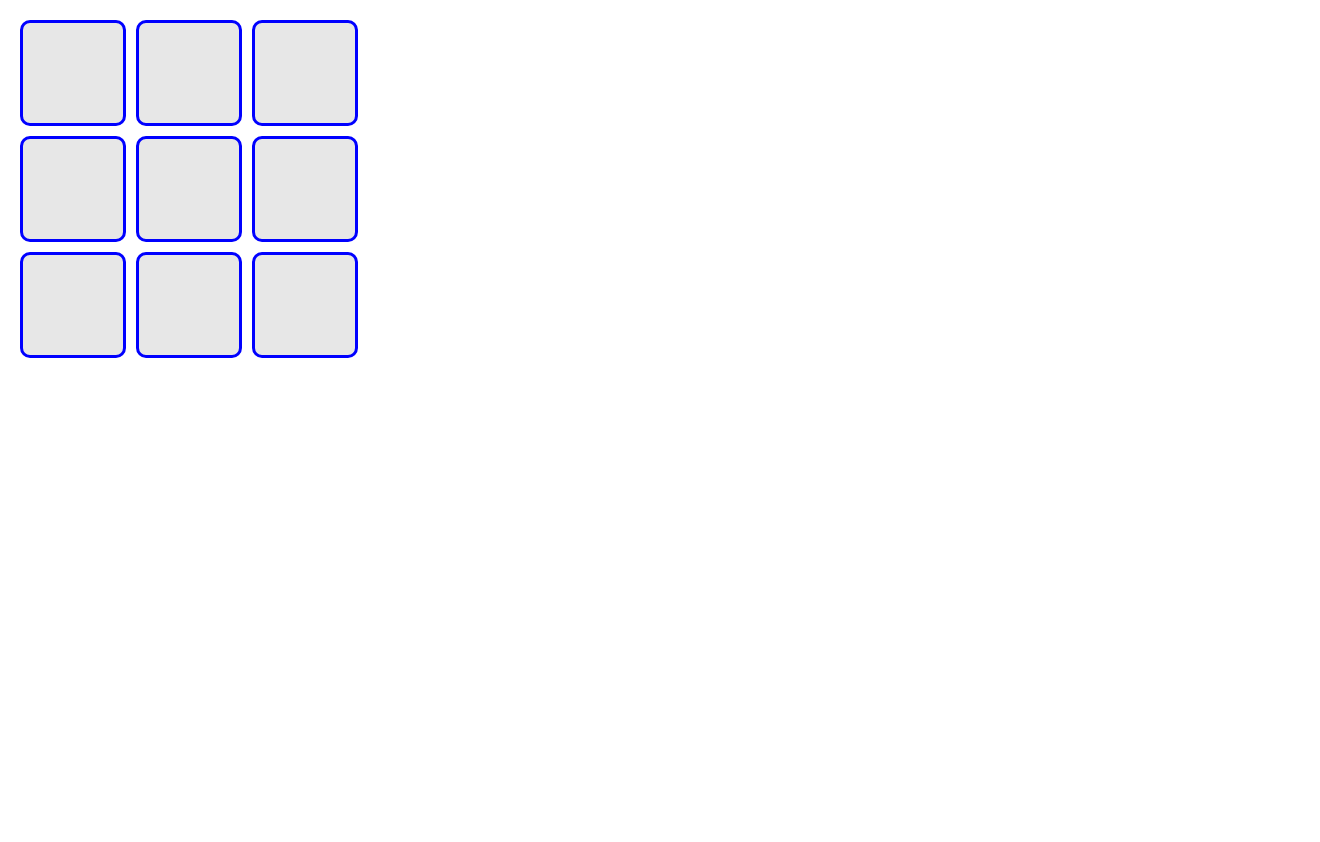
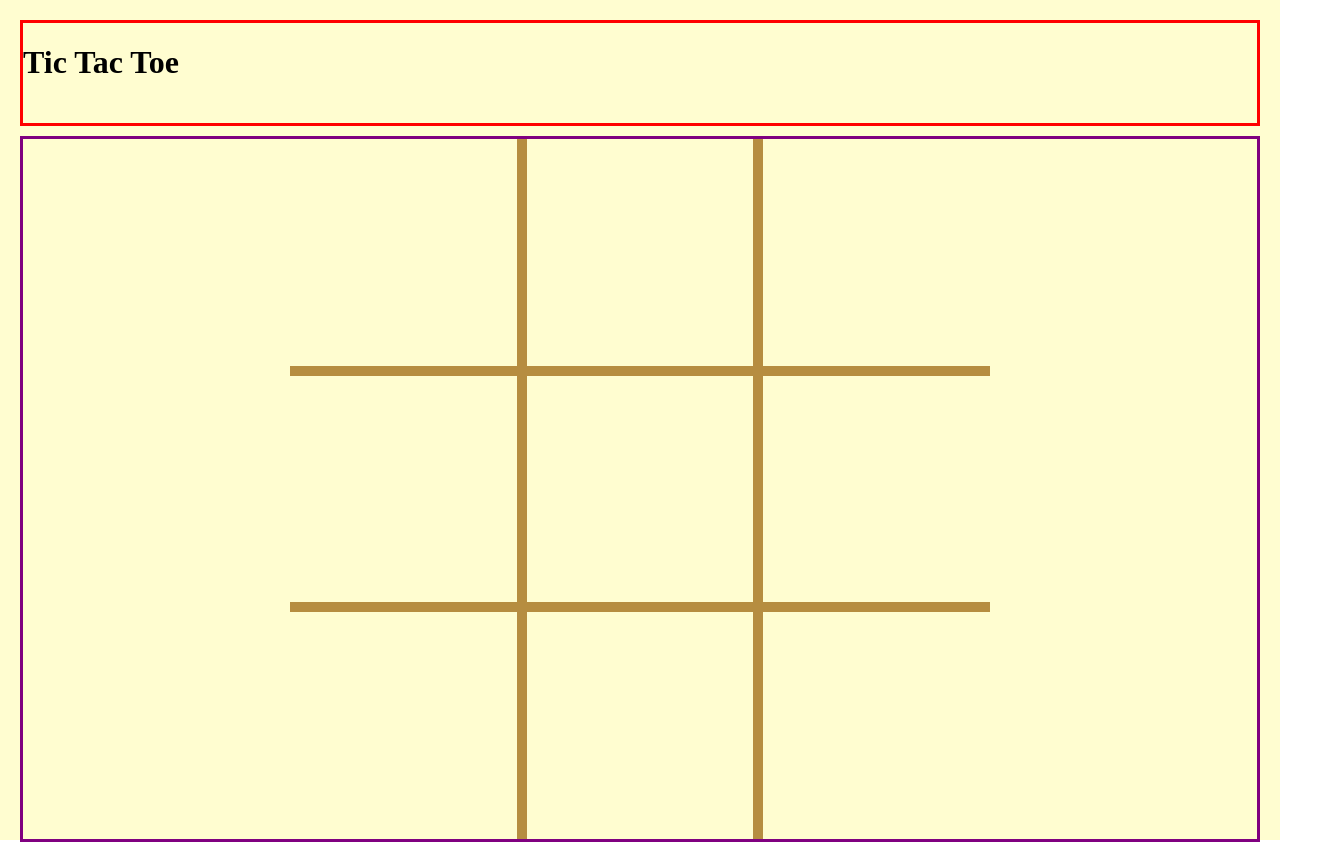
Before and after one commit to brandonmelend141/TicTacToe, a plain HTML site: page index.html in a window 1280 px wide. Both pictures are taken after a click on the button "Start Game". Shown: the whole page, 1320 px wide, since content can reach past the window. Drawn offline with Linux system fonts and the light colour scheme.

Commit message:
updates to the ui

```diff
--- a/index.html
+++ b/index.html
@@ -41,6 +41,11 @@
         <button class="player-submit">Start Game</button>
     </div>
     <div class="game-wrapper">
+        <div class="game-nav-bar">
+            <h1>Tic Tac Toe</h1>
+        </div>
+
+        <div class="game">
             <div class="game-container">
                 <div class="field" data-space = 0 ></div>
                 <div class="field" data-space = 1></div>
@@ -53,5 +58,7 @@
                 <div class="field" data-space = 8></div>
             </div>
         </div>
+
+    </div>
 </body>
 </html>
--- a/styles.css
+++ b/styles.css
@@ -5,44 +5,65 @@
 body{
     margin: 0;
     padding: 0;
-    overflow: hidden;
+    /* overflow: hidden; */
+}
+.game{
+    display: flex;
+    justify-content: center;
+    align-items: center;
+    border: solid purple;
+    grid-row: 2;
+
 }
 .game-container{
-
-    background-color: white;
-    width: 300px;
-    height: 300px;
+    background-color: #B68D40;
+    width: 700px;
+    height: 700px;
     gap: 10px;
     display: grid;
     grid-template-columns: repeat(3,1fr);
-    /* grid-template-rows: repeat(3,1fr); */
+    grid-template-rows: repeat(3,1fr);
 }
 .game-wrapper{
+    background-color: #FFFDD0;
+    display: grid;
+    gap: 10px;
+    grid-template-columns: 1fr;
+    grid-template-rows: fit-content(150px) 3fr;
     position: relative;
     height: 100vh;
-    width: 100vw;
+    /* width: 100vw; */
     padding: 20px;
     visibility: hidden;
 }
+.game-nav-bar{
+    border: solid red;
+    margin: 0;
+    height: 100px;
+    gap: 0;
+
+}
 .field{
-    border: solid blue;
-    width: 100px;
-    height: 100px;
-    border-radius: 10px;
-    background-color: rgb(231, 231, 231);
+    display: flex;
+    align-items: center;
+    justify-content: center;
+    background-color: #FFFDD0;
 }
 .grid-text{
-    padding: 20px;
-    text-align: center;
+    border: solid red;
+    height: 3rem;
     font-size: 3rem;
 }
 .menu-wrapper{
     background-color: #FFFDD0;
     height: 100vh;
-    width: 100vw;
+    /* width: 100vw; */
     padding: 20px;
+    display: grid;
+    grid-template-columns: 1fr;
+    grid-template-rows: 0.5fr repeat(2,1fr);
     position: absolute;
-    z-index: 1;
+    /* z-index: 1; */
 }
 
 .player-card{
@@ -93,10 +114,6 @@ body{
     border-radius: 0 0 15px 0;
 
 }
-.menu-wrapper{
-    display: grid;
-    grid-template-rows: 0.5fr repeat(2,1fr);
-}
 .title{
     grid-row: 1;
     font-size: 5rem;
@@ -112,6 +129,7 @@ body{
 }
 
 .player-submit{
+    grid-row:3 ;
     width: 300px;
     height: 80px;
     border-radius: 10px;
```
Lines whose indentation alone changed are shown as unchanged.
